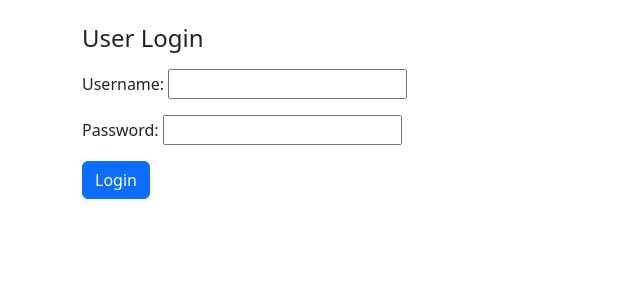
After one commit to coderpravin/Expenes-Track-User, a Django app: page /user-login in a window 1280 px wide. The commit adds this page. Shown: the top 300 px of the page, without its empty margins (0-640 px from the left). Run offline with Django 5.2, Linux system fonts and the light colour scheme.

Commit message:
Add user signup and login with forms and templates

```diff
--- /dev/null
+++ b/project/expenses/forms.py
@@ -0,0 +1,15 @@
+from django import forms
+from django.forms import ModelForm
+from django.contrib.auth.models import User
+
+class UserForm(ModelForm):
+    class Meta:
+        model = User
+        fields= ['username', 'email', 'password']
+        widgets = {
+            'password': forms.PasswordInput(),
+        }
+
+class UserLoginForm(forms.Form):
+    username = forms.CharField(max_length=150)
+    password = forms.CharField(widget=forms.PasswordInput)
--- a/project/expenses/urls.py
+++ b/project/expenses/urls.py
@@ -1,7 +1,9 @@
 from django.urls import path
-from .views import category_home, expenses_home, category_page
+from .views import category_home, expenses_home, category_page, userSignup, userLogin
 urlpatterns = [
      path('', category_home, name='category-home'),
      path('expenses', expenses_home , name='expenses_home'),
      path('category', category_page , name='category_page'),
+     path('user-signup', userSignup, name='user-signup'),
+     path('user-login', userLogin, name='user-login'),
  ]
--- a/project/expenses/views.py
+++ b/project/expenses/views.py
@@ -1,5 +1,9 @@
-from django.shortcuts import render
+from django.shortcuts import render, redirect
 from .models import Category,Expenses
+from .forms import UserForm,UserLoginForm
+from django.http import HttpResponse
+from django.contrib.auth import authenticate, login
+from django.contrib import messages
 # Create your views here.
 
 def category_home(request):
@@ -16,3 +20,37 @@ def expenses_home(request):
     expenses = Expenses.objects.all()
     context = {'expenses': expenses}
     return render(request, 'expenses/expenses_home.html', context)
+
+def userSignup(request):
+    if request.method == "POST":
+        form = UserForm(request.POST)
+        if form.is_valid():
+            form.save()
+            return HttpResponse("User signed up successfully!")
+        else:
+            return redirect('user-signup')
+    else:
+        form = UserForm()
+        context = {'form': form}
+    return render(request, 'expenses/user_signup.html', context)
+
+def userLogin(request):
+    if request.method =="POST":
+        form = UserLoginForm(request.POST)
+        if form.is_valid():
+            username = form.cleaned_data['username']
+            password = form.cleaned_data['password']
+            # Authentication logic would go here
+            user = authenticate(username=username, password=password)
+            if user is not None:
+                login(request, user)
+                return redirect('category-home')
+            else:
+                messages.error(request, "Invalid username or password.")
+                return redirect('user-login')
+        else:
+            return redirect('user-login')
+    else:
+        form = UserLoginForm()
+        context = {'form': form}
+    return render(request, 'expenses/user_login.html', context)
--- a/project/templates/expenses/category_home.html
+++ b/project/templates/expenses/category_home.html
@@ -9,6 +9,9 @@
 	<body>
 		<div class="container my-4">
 			<h1 class="h4 mb-3">Categories</h1>
+			{% if username %}
+			<h2 class="h5 mb-3">Welcome {{ username }}</h2>
+			{% endif %}
 			<div class="table-responsive">
 				<table class="table table-bordered table-hover">
 					<thead class="table-light">
--- /dev/null
+++ b/project/templates/expenses/user_login.html
@@ -0,0 +1,23 @@
+<!doctype html>
+<html lang="en">
+	<head>
+		<meta charset="utf-8">
+		<meta name="viewport" content="width=device-width, initial-scale=1">
+		<title>User Login Page</title>
+		<link href="https://cdn.jsdelivr.net/npm/bootstrap@5.3.2/dist/css/bootstrap.min.css" rel="stylesheet">
+	</head>
+	<body>
+		<div class="container my-4">
+			<h1 class="h4 mb-3">User Login</h1>
+			<div class="">
+				<form method="post">
+					{% csrf_token %}
+					{{ form.as_p }}
+					<button type="submit" class="btn btn-primary">Login</button>
+				</form>
+			</div>
+		</div>
+
+		<script src="https://cdn.jsdelivr.net/npm/bootstrap@5.3.2/dist/js/bootstrap.bundle.min.js"></script>
+	</body>
+</html>
```
Also changed, not shown: project/templates/expenses/user_signup.html (added, +23 -0 lines), project/db.sqlite3.
